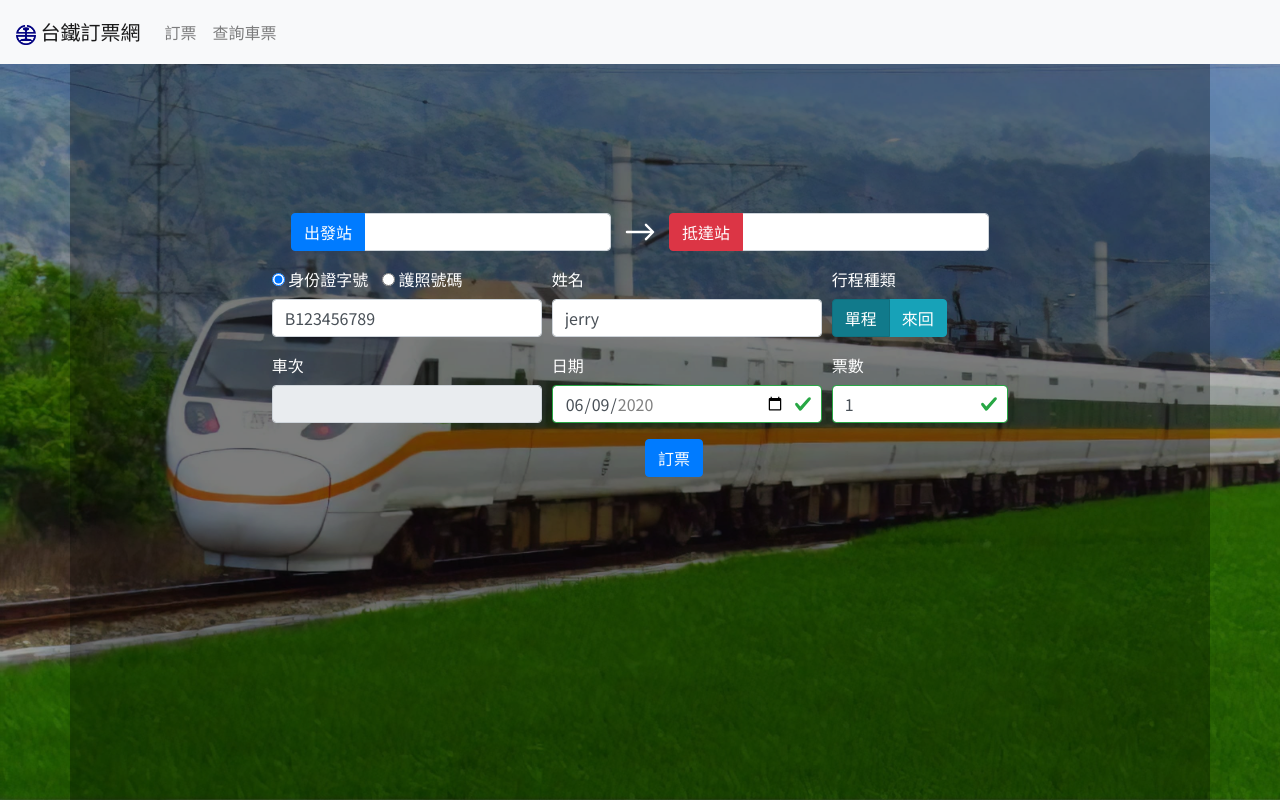
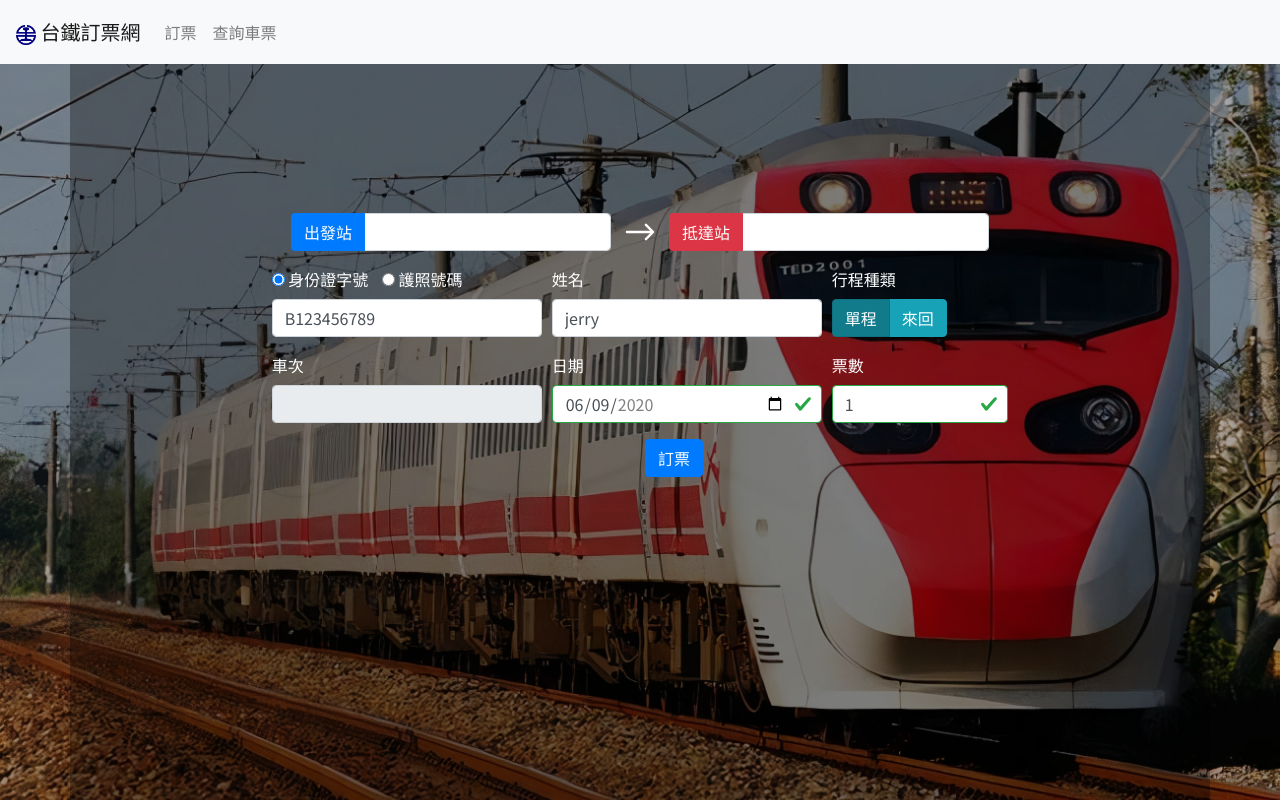
Before and after one commit to timmyceberus/Railway-Booking, a Django app: template templates/booking.html in a window 1280 px wide. Run offline with Django 3.2, Linux system fonts and the light colour scheme; the template is opened without the code that fills it, so the values that code supplies are empty; some libraries are stand-ins or nearby versions.

Commit message:
Use Puyuma picture as booking background

```diff
--- a/static/style/booking.css
+++ b/static/style/booking.css
@@ -1,3 +1,7 @@
+body {
+    background-size: 100%
+}
+
 .search-form {
     margin-top: 10%;
 }
--- a/templates/booking.html
+++ b/templates/booking.html
@@ -1,7 +1,7 @@
 {% extends './template/base.html' %}
 {% load static %}
 {% block page-title %}訂票 - 台鐵訂票系統網{% endblock %}
-{% block bg-image %}image/Taroko.jpg{% endblock %}
+{% block bg-image %}image/Puyuma.jpg{% endblock %}
 {% block content %}
     <link rel="stylesheet" href="/static/style/booking.css">
     {% include './component/form.html' with bgst=full_begin_station dsst=full_dest_station show_in_index=False on_top='0' only %}
```
Also changed, not shown: static/image/Puyuma.jpg (added).
